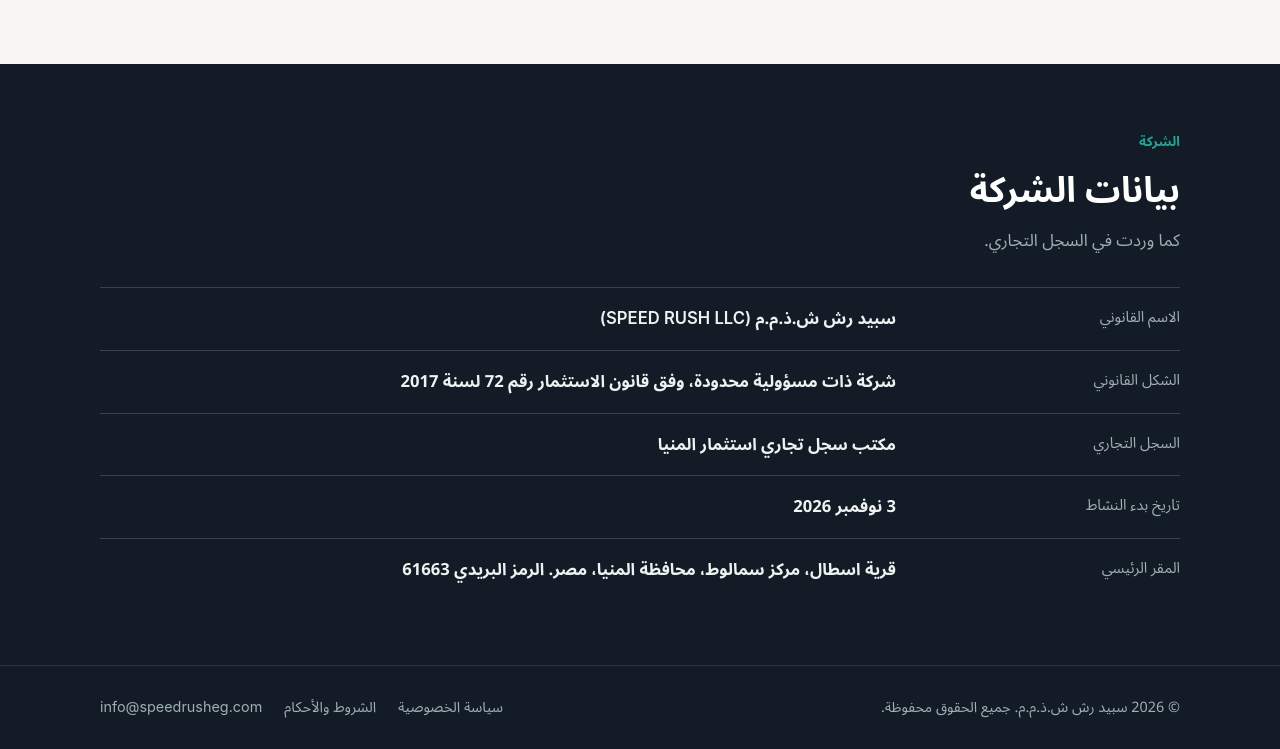
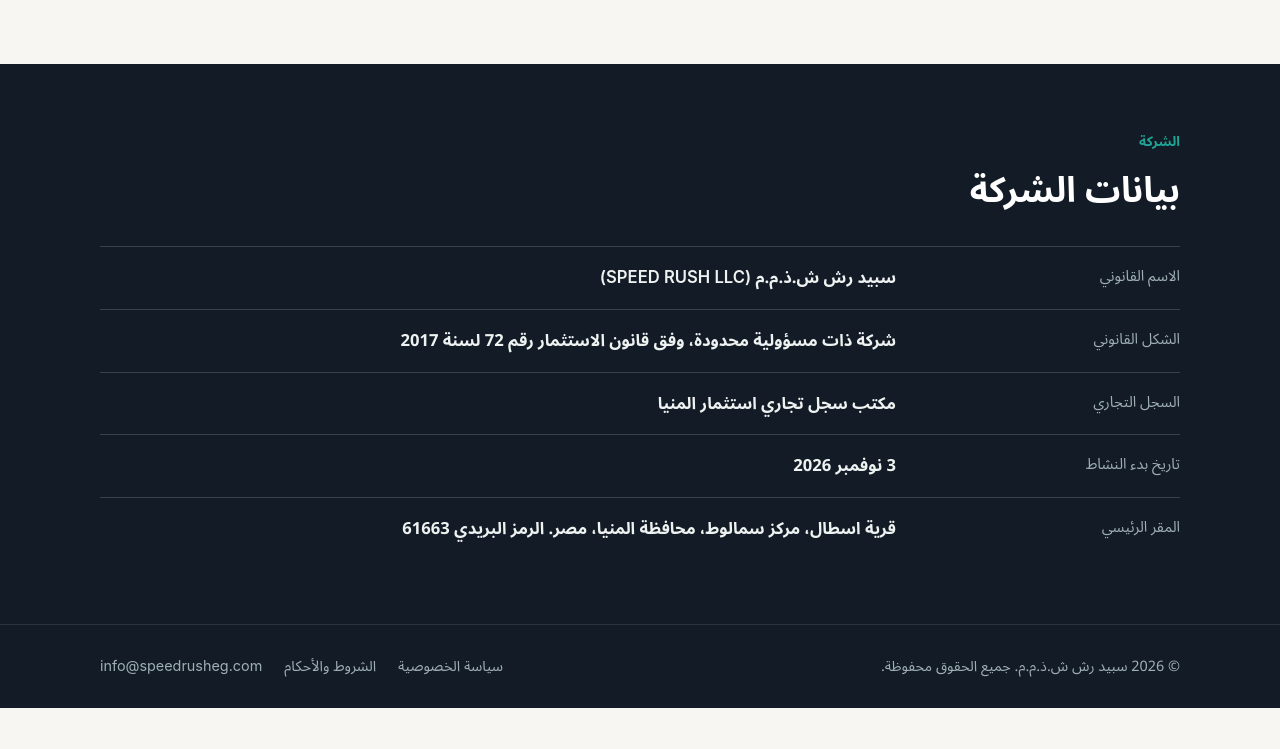
Before and after one commit to speedrusheg/speedrush-site, a plain HTML site: page ar/index.html in a window 1280 px wide. Shown: the part 1650-2399 px from the top of the page. After the commit the page ends 2358 px from the top, so only its background shows below. Drawn offline with Linux system fonts and the light colour scheme.

Commit message:
Remove the register subtitle from the company details section
Co-Authored-By: Claude Opus 5.5 <noreply@anthropic.com>

```diff
--- a/ar/index.html
+++ b/ar/index.html
@@ -152,7 +152,6 @@
         <div class="section-head reveal">
           <span class="kicker">الشركة</span>
           <h2 id="company">بيانات الشركة</h2>
-          <p class="section-intro">كما وردت في السجل التجاري.</p>
         </div>
         <dl>
           <div class="row" style="--i:0">
```
Also changed, not shown: en/index.html (+0 -1 lines).
